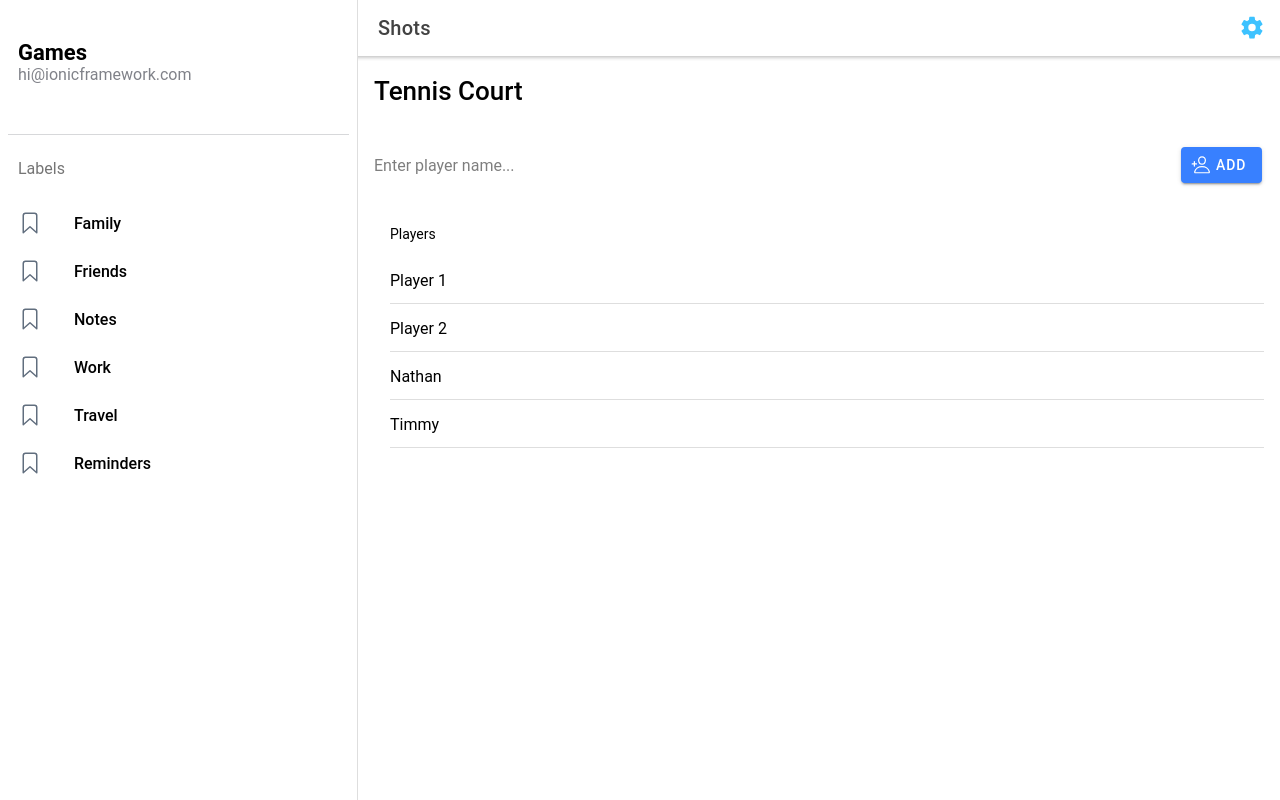
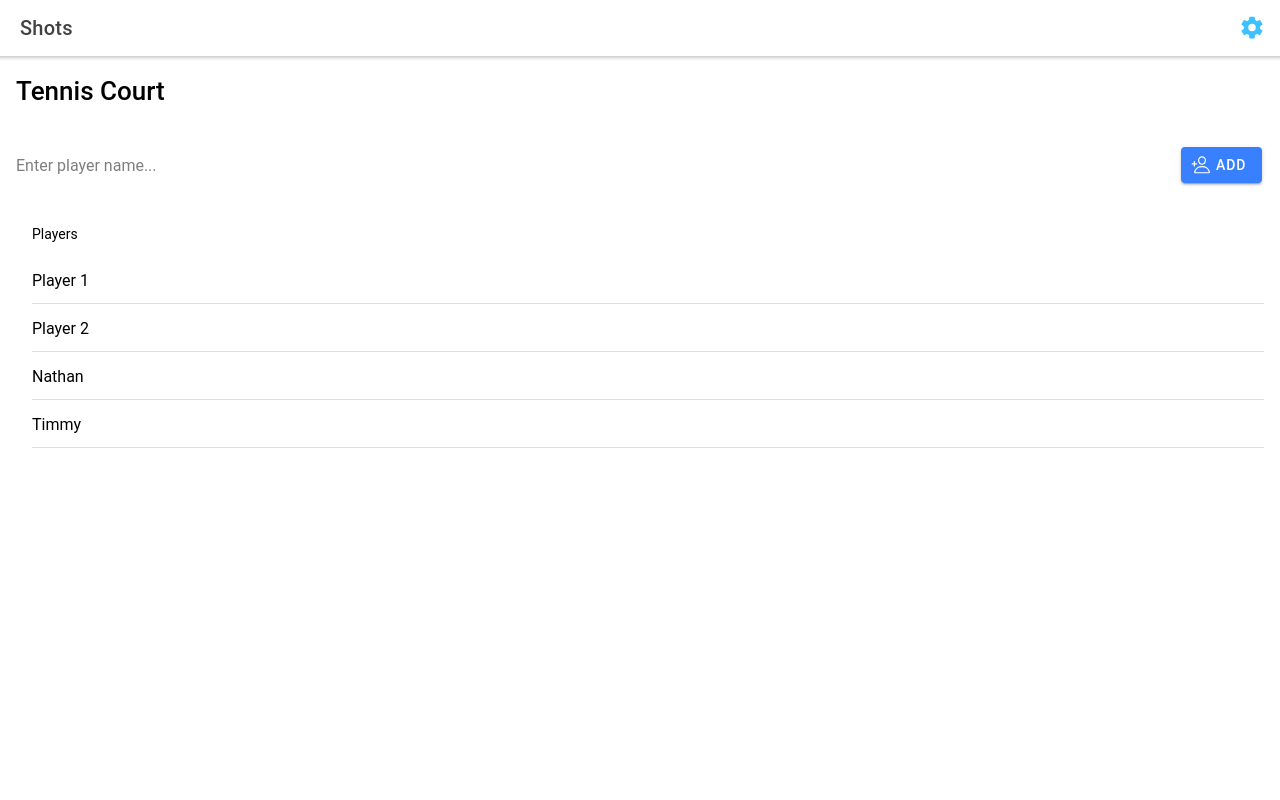
Before and after one commit to NathanDowner/tennis-companion, a React (Create React App) app: page /shots in a window 1280 px wide. Built offline with nearby package versions, Linux system fonts and the light colour scheme.

Commit message:
hide the menu

```diff
--- a/src/App.tsx
+++ b/src/App.tsx
@@ -30,9 +30,9 @@ const App: React.FC = () => {
 		<IonApp>
 			<IonReactRouter>
 				<IonSplitPane contentId="main">
-					<Menu />
+					{/* <Menu /> */}
 					<IonRouterOutlet id="main">
-						<Route path="/page/:name" component={Page} exact />
+						{/* <Route path="/page/:name" component={Page} exact /> */}
 						<Route path="/shots" component={Shots} exact />
 						<Redirect from="/" to="/shots" exact />
 					</IonRouterOutlet>
```
